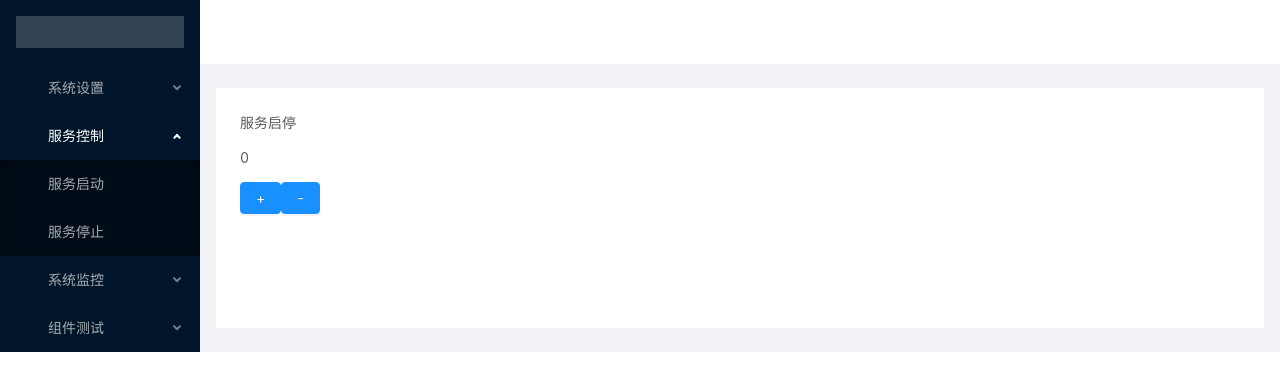
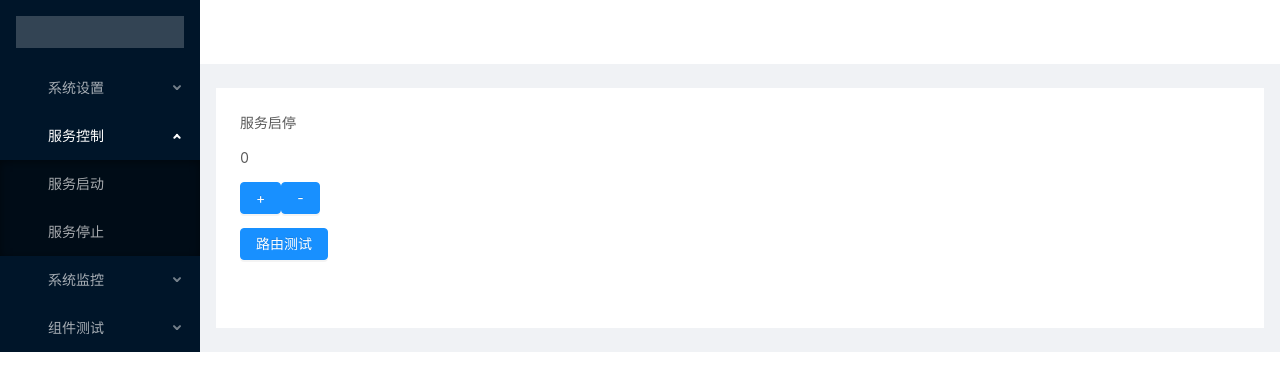
Before and after one commit to wang5620079/AppControllV1, a Vue app: page /#/servicectrlcmp in a window 1280 px wide. Shown: the top 390 px of the page. Built offline with nearby package versions, Linux system fonts and the light colour scheme.

Commit message:
增加了嵌套路由部分

```diff
--- a/src/components/ServiceCtrlCmp.vue
+++ b/src/components/ServiceCtrlCmp.vue
@@ -1,11 +1,17 @@
 <template>
     <div>
+      <div>
       <p>服务启停</p>
       <p>{{ count }}</p>
       <p>
         <a-button type="primary" @click="increment">+</a-button>
         <a-button type="primary" @click="decrement">-</a-button>
       </p>
+      </div>
+      <div>
+        <a-button type="primary" @click="pushrouter">路由测试</a-button>
+      </div>
+      <div><router-view></router-view></div>
     </div>
 </template>
 
@@ -25,6 +31,9 @@ export default {
     },
     decrement () {
       store.commit('decrement')
+    },
+    pushrouter () {
+      this.$router.push({name: 'testcmp'})
     }
   }
 }
--- a/src/components/Step_ServiceCtrl_Cmp.vue
+++ b/src/components/Step_ServiceCtrl_Cmp.vue
@@ -27,7 +27,7 @@
         上一步
       </a-button>
     </div>
-    <div class="steps-content">{{steps[current].content}}</div>
+    <div class="steps-content"><router-view></router-view></div>
   </div>
 </template>
 
--- /dev/null
+++ b/src/components/TestCmp.vue
@@ -0,0 +1,13 @@
+<template>
+  <div>嵌套路由</div>
+</template>
+
+<script>
+export default {
+  name: 'TestCmp'
+}
+</script>
+
+<style scoped>
+
+</style>
--- a/src/router/index.js
+++ b/src/router/index.js
@@ -3,6 +3,7 @@ import Router from 'vue-router'
 import HelloWorld from '@/components/HelloWorld'
 import ServiceCtrlCmp from '@/components/ServiceCtrlCmp'
 import StepServiceCtrlCmp from '@/components/Step_ServiceCtrl_Cmp'
+import TestCmp from '@/components/TestCmp'
 
 Vue.use(Router)
 
@@ -16,7 +17,14 @@ export default new Router({
     {
       path: '/servicectrlcmp',
       name: 'servicectrl',
-      component: ServiceCtrlCmp
+      component: ServiceCtrlCmp,
+      children: [
+        {
+          path: 'testcmp',
+          name: 'testcmp',
+          component: TestCmp
+        }
+      ]
     },
     {
       path: '/step_servicectrl_cmp',
```
Also changed, not shown: 1 other file (tests, documents, lock files or other folders).
